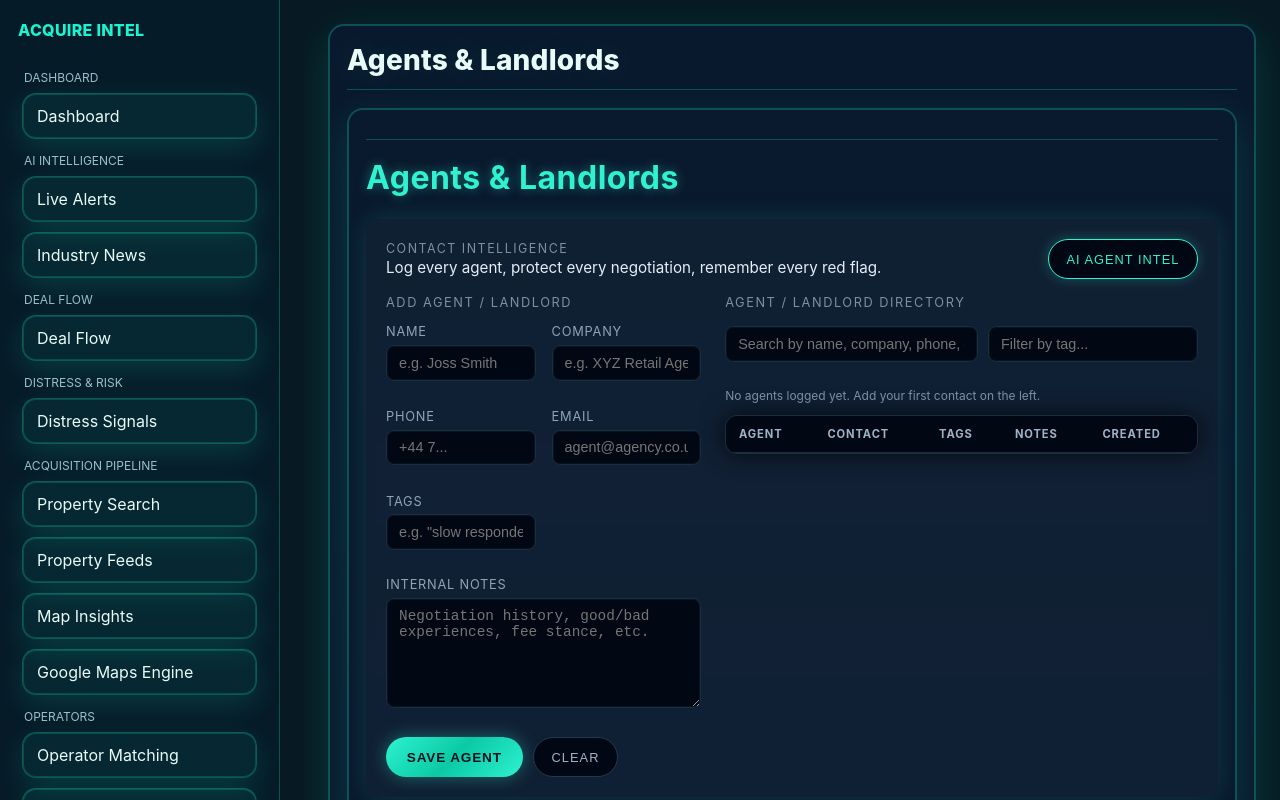
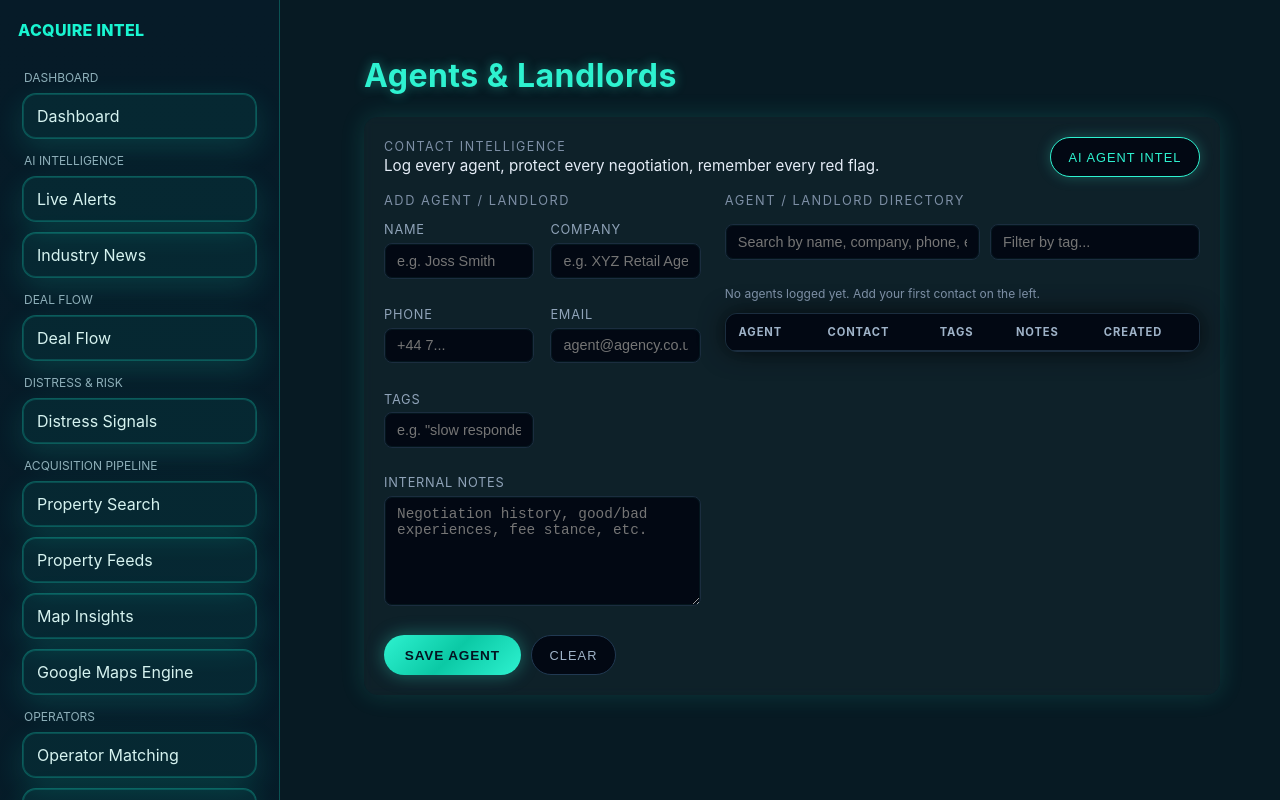
Before and after one commit to Acquireintelplatform/acquire-intel-engine, a React (Vite) app: page /agents in a window 1280 px wide. Built offline with nearby package versions, Linux system fonts and the light colour scheme.

Commit message:
Update PageWrapper.tsx

```diff
--- a/src/components/PageWrapper.tsx
+++ b/src/components/PageWrapper.tsx
@@ -1,21 +1,18 @@
 // src/components/PageWrapper.tsx
 import React from "react";
-import "./PageWrapper.css";
 
 type Props = {
-  title: string;
-  sub?: string;
+  /** legacy prop kept for compatibility; no visual H1 rendered */
+  title?: string;
+  className?: string;
   children: React.ReactNode;
 };
 
-export default function PageWrapper({ title, sub, children }: Props) {
+export default function PageWrapper({ className, children }: Props) {
   return (
-    <section className="ai-card">
-      <header className="ai-card-head">
-        <h1 className="ai-h1">{title}</h1>
-        {sub ? <p className="ai-sub">{sub}</p> : null}
-      </header>
-      <div className="ai-card-body">{children}</div>
-    </section>
+    <main className={className ?? ""} style={{ padding: "16px 18px" }}>
+      {/* No top-level H1 here — teal titles inside cards remain */}
+      {children}
+    </main>
   );
 }
```
